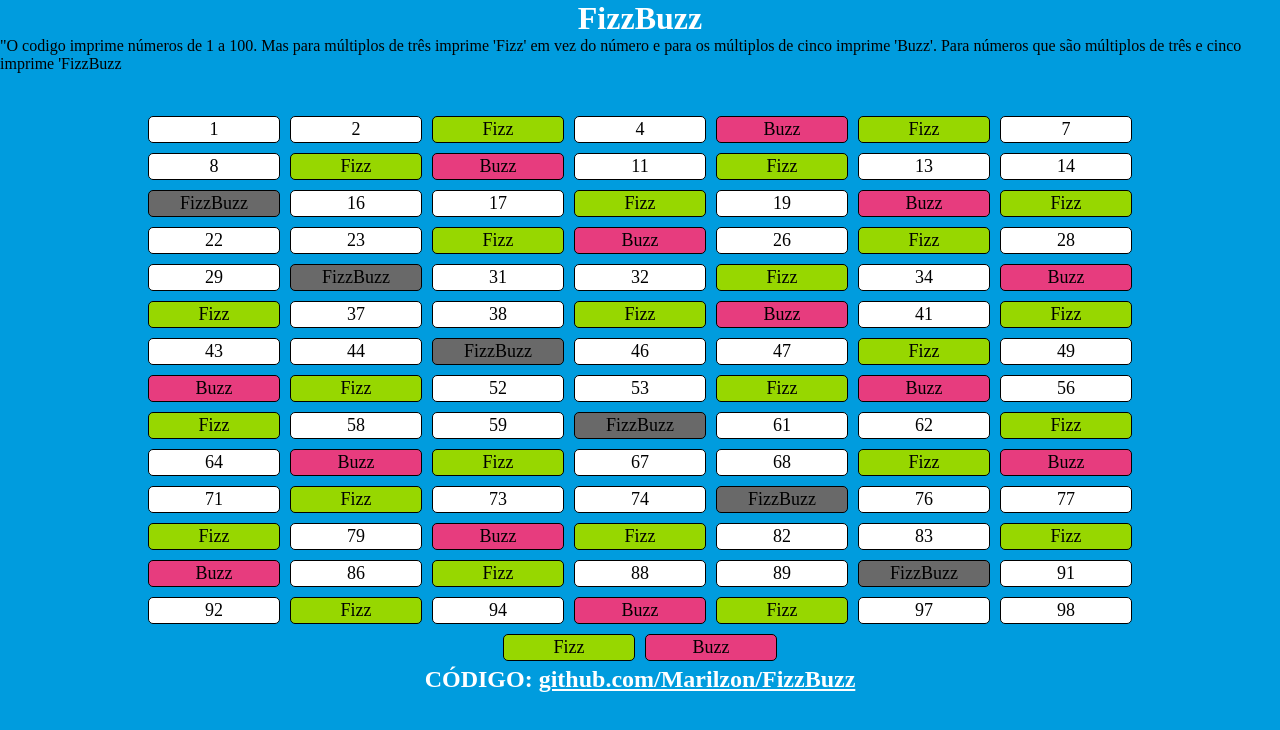
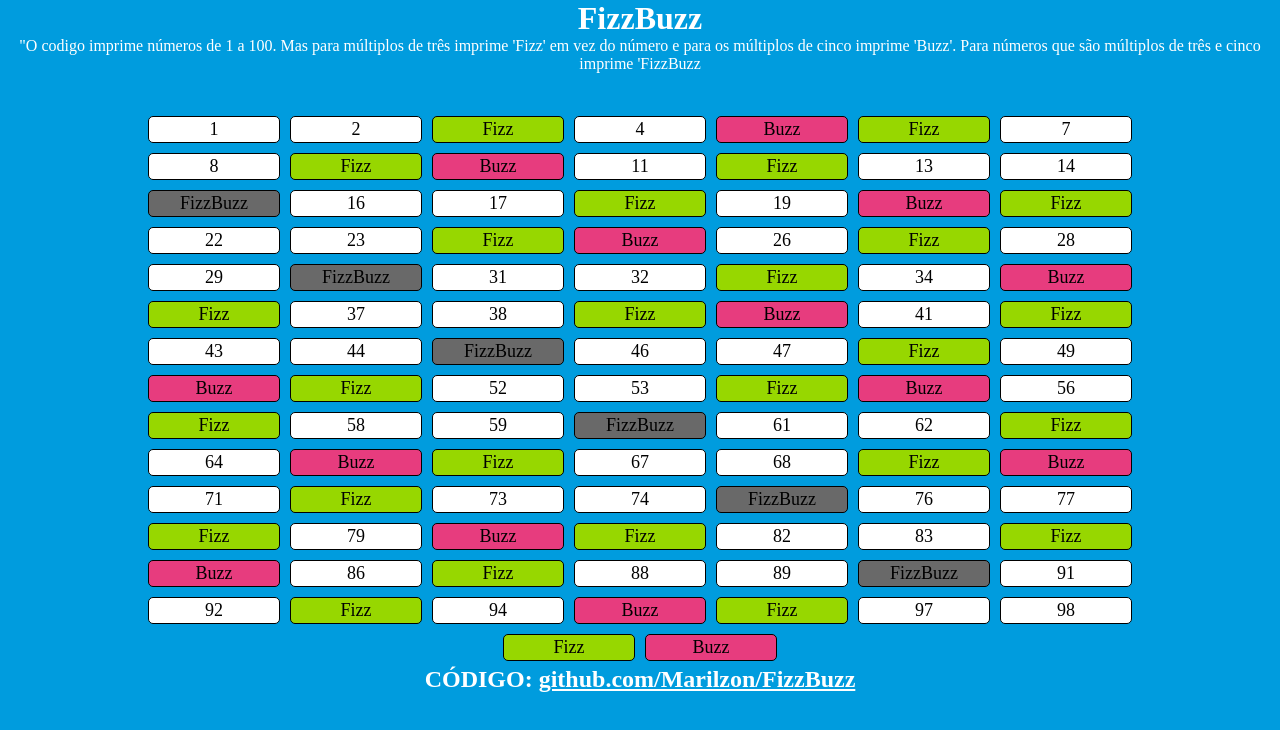
Before and after one commit to Marilzon/FizzBuzz, a plain HTML site: page index.html in a window 1280 px wide. Drawn offline with Linux system fonts and the light colour scheme.

Commit message:
Atualizando cor no seletor p CSS

```diff
--- a/css/styles.css
+++ b/css/styles.css
@@ -12,7 +12,7 @@ body {
   height: 100vh;
 }
 
-h1, h2 {
+h1, h2, p {
   color: #fff;
   text-align: center;
 }
```
